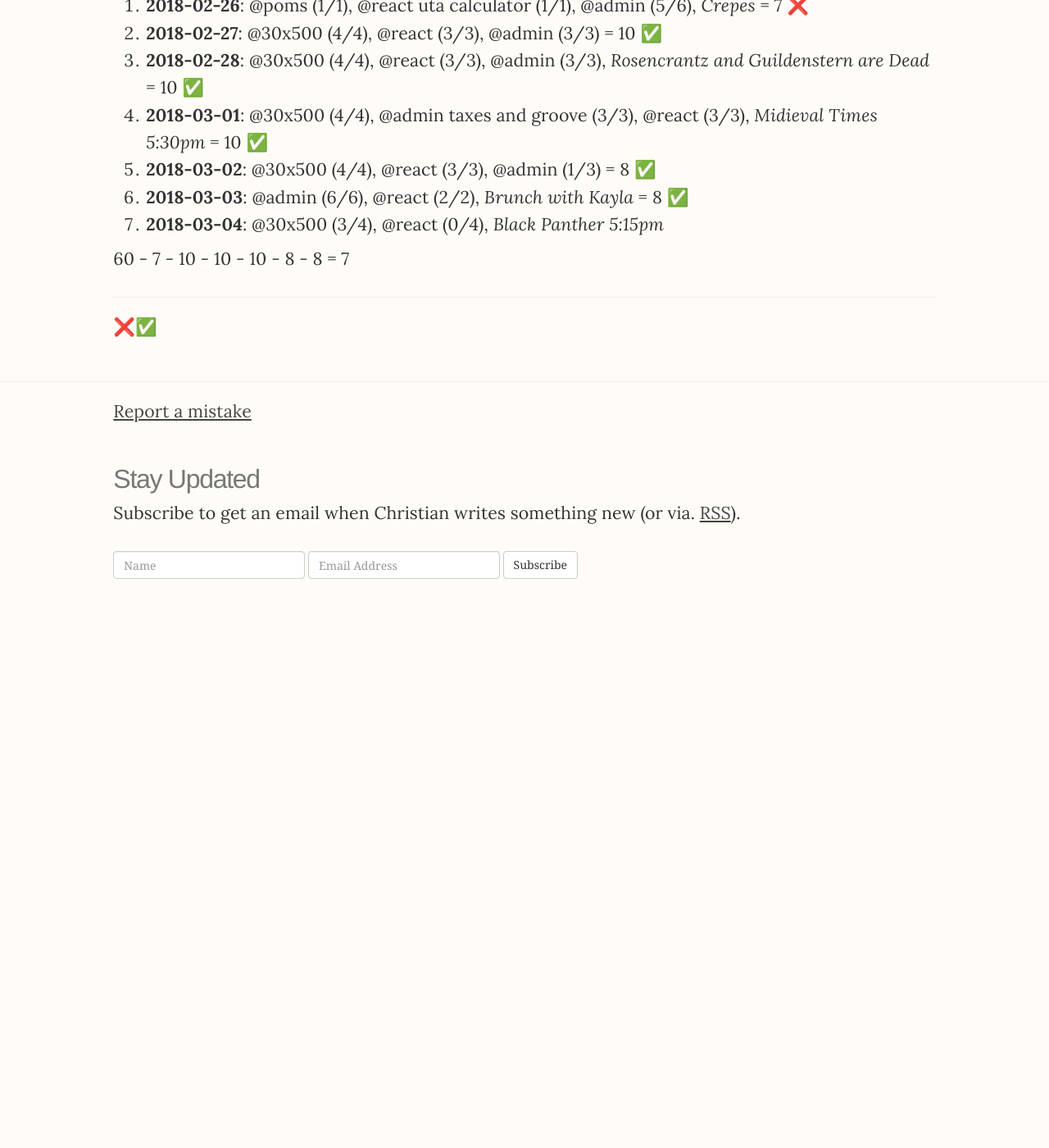
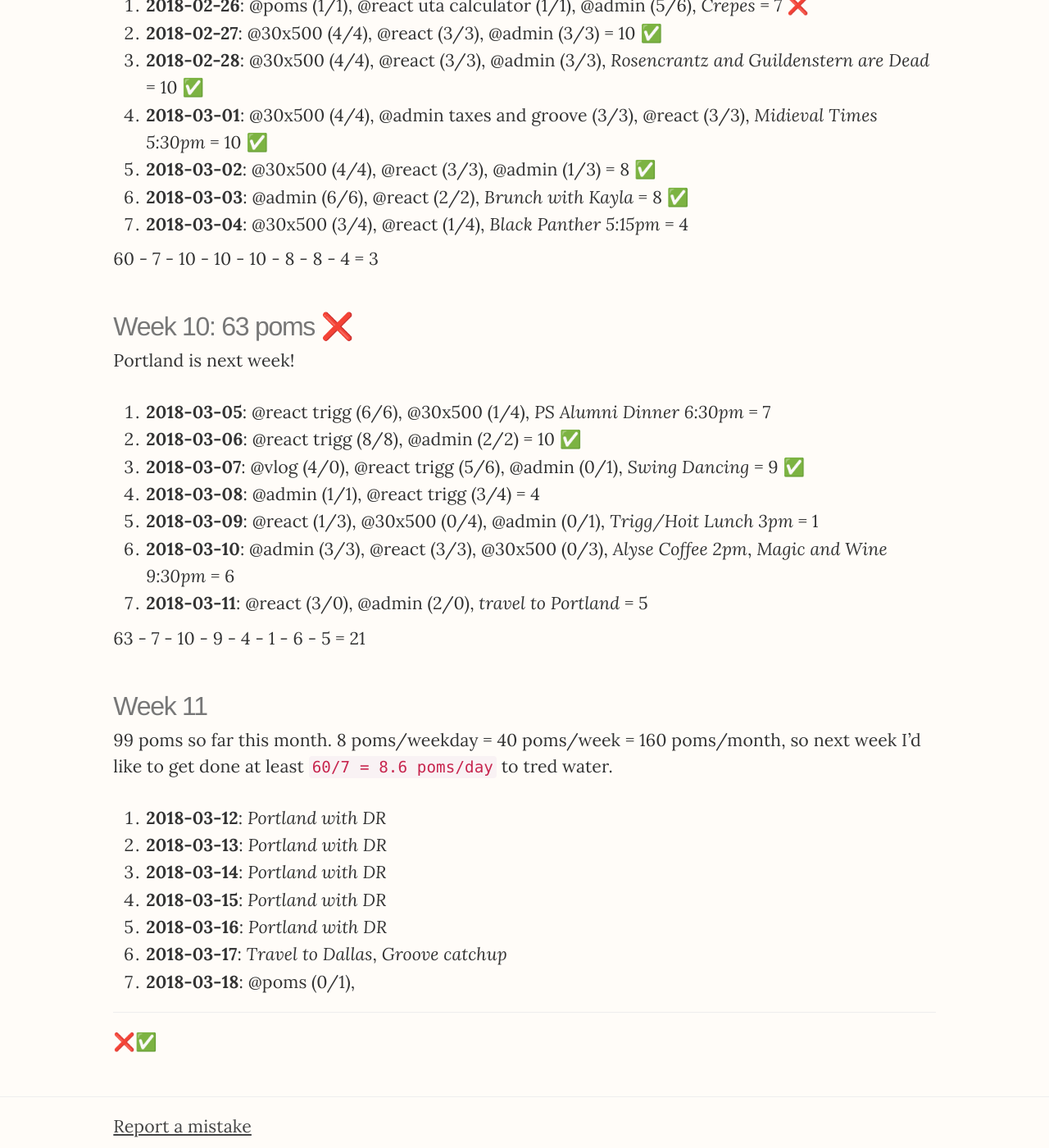
Before and after one commit to christiangenco/christiangenco.github.io, a Jekyll site: the page built from _posts/2018-01-01-2018.md, in a window 1280 px wide and 1400 px high, scrolled down 7912 px. Shown: the whole window at 82% size. Built offline with Jekyll 4.4.1, drawn with Linux system fonts in a browser that asks for light colours; nearby versions of some CDN libraries; before the commit the page ends 8628 px from its top, so only the background shows below that; some of the changed text lies outside the part shown.

Commit message:
update 2018

```diff
--- a/_posts/2018-01-01-2018.md
+++ b/_posts/2018-01-01-2018.md
@@ -184,7 +184,7 @@ These poms should be spent on @30x500, @react16 (or building React projects), an
 
 For the year, I'm currently behind by `320 - 241 = 79` poms. My yearly goal is to do 8 poms per weekday, which would usually be `5*4*8 = 160` poms in a month. If I do 180 poms this month, I'll gain 20 poms and only be behind by 59 poms.
 
-### Week 09: 60 poms
+### Week 09: 60 poms ❌
 
 1. **2018-02-26**: @poms (1/1), @react uta calculator (1/1), @admin (5/6), *Crepes* = 7 ❌
 2. **2018-02-27**: @30x500 (4/4), @react (3/3), @admin (3/3) = 10 ✅
@@ -192,9 +192,35 @@ For the year, I'm currently behind by `320 - 241 = 79` poms. My yearly goal is t
 4. **2018-03-01**: @30x500 (4/4), @admin taxes and groove (3/3), @react (3/3), *Midieval Times 5:30pm* = 10 ✅
 5. **2018-03-02**: @30x500 (4/4), @react (3/3), @admin (1/3) = 8 ✅
 6. **2018-03-03**: @admin (6/6), @react (2/2), *Brunch with Kayla* = 8 ✅
-7. **2018-03-04**: @30x500 (3/4), @react (0/4), *Black Panther 5:15pm*
+7. **2018-03-04**: @30x500 (3/4), @react (1/4), *Black Panther 5:15pm* = 4
 
-60 - 7 - 10 - 10 - 10 - 8 - 8 = 7
+60 - 7 - 10 - 10 - 10 - 8 - 8 - 4 = 3
+
+### Week 10: 63 poms ❌
+
+Portland is next week!
+
+1. **2018-03-05**: @react trigg (6/6), @30x500 (1/4), *PS Alumni Dinner 6:30pm* = 7
+2. **2018-03-06**: @react trigg (8/8), @admin (2/2) = 10 ✅
+3. **2018-03-07**: @vlog (4/0), @react trigg (5/6), @admin (0/1), *Swing Dancing* = 9 ✅
+4. **2018-03-08**: @admin (1/1), @react trigg (3/4) = 4
+5. **2018-03-09**: @react (1/3), @30x500 (0/4), @admin (0/1), *Trigg/Hoit Lunch 3pm* = 1
+6. **2018-03-10**: @admin (3/3), @react (3/3), @30x500 (0/3), *Alyse Coffee 2pm*, *Magic and Wine 9:30pm* = 6
+7. **2018-03-11**: @react (3/0), @admin (2/0), *travel to Portland* = 5
+
+63 - 7 - 10 - 9 - 4 - 1 - 6 - 5 = 21
+
+### Week 11
+
+99 poms so far this month. 8 poms/weekday = 40 poms/week = 160 poms/month, so next week I'd like to get done at least `60/7 = 8.6 poms/day` to tred water.
+
+1. **2018-03-12**: *Portland with DR*
+2. **2018-03-13**: *Portland with DR*
+3. **2018-03-14**: *Portland with DR*
+4. **2018-03-15**: *Portland with DR*
+5. **2018-03-16**: *Portland with DR*
+6. **2018-03-17**: *Travel to Dallas*, *Groove catchup*
+7. **2018-03-18**: @poms (0/1),
 
 ---
 
```
